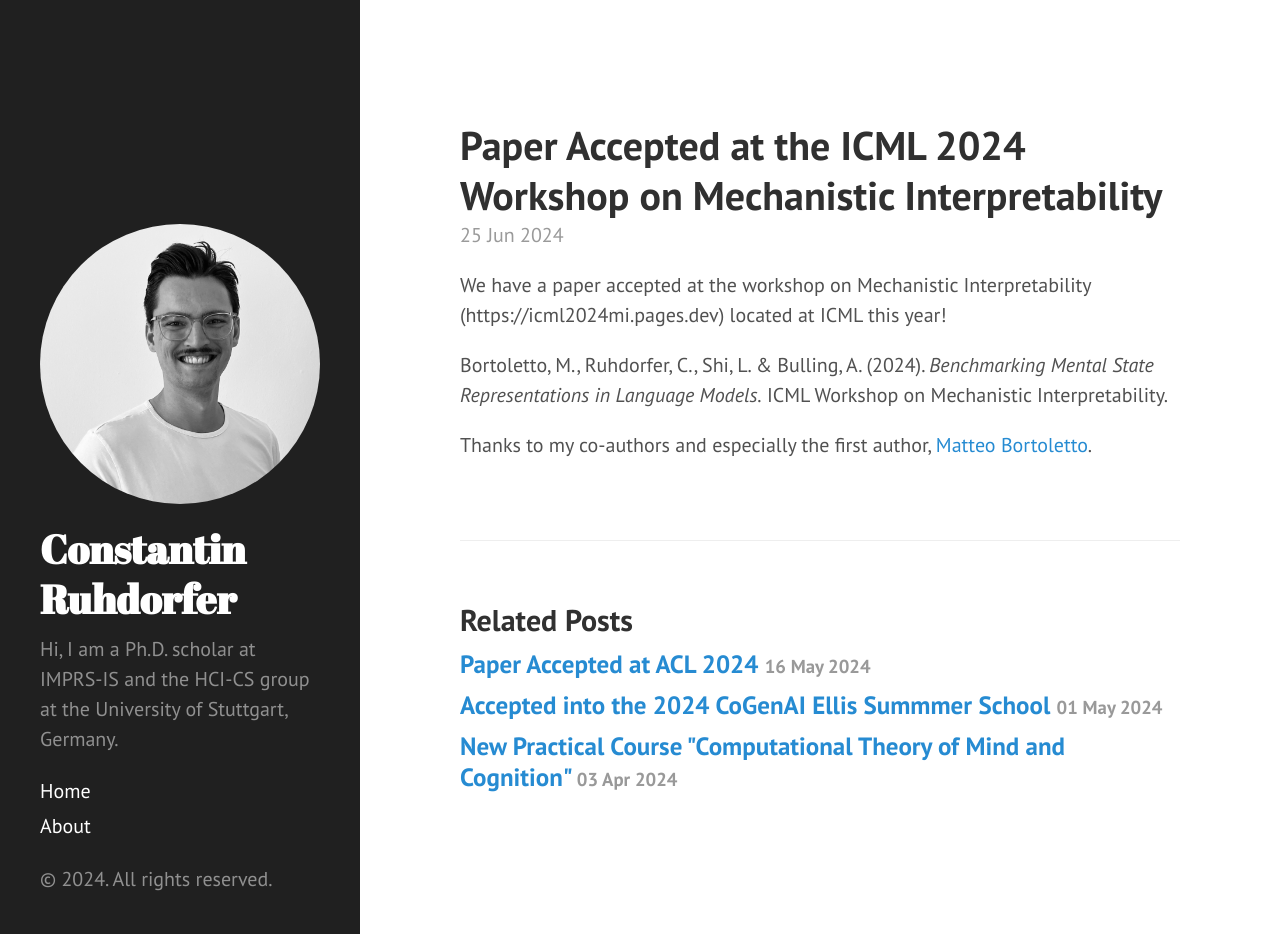
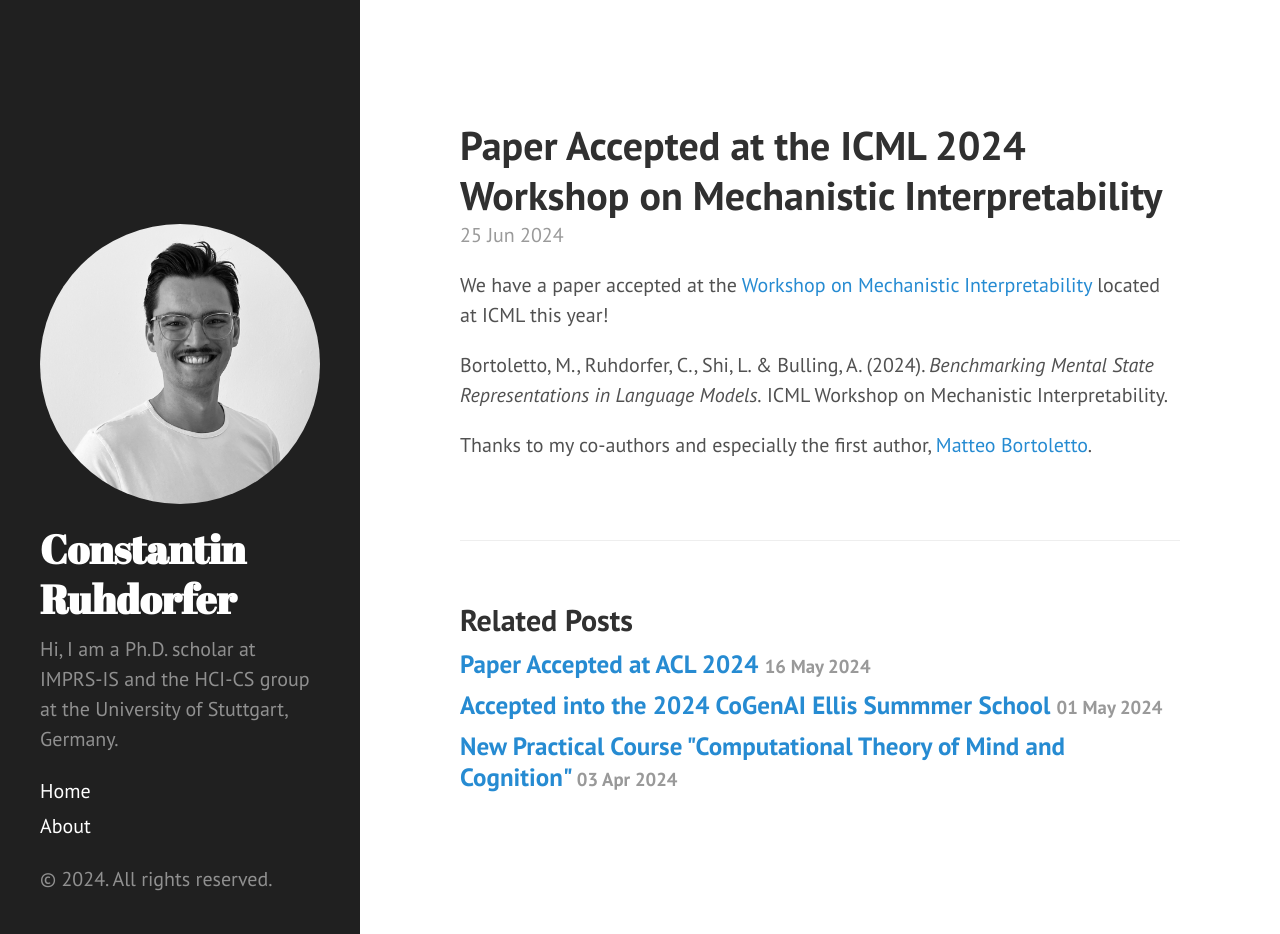
Before and after one commit to ConstantinRuhdorfer/constantinruhdorfer.github.io, a Jekyll site: the page built from _posts/2024-06-25-MIW_ICML.md, in a window 1280 px wide and 934 px high. Built offline with Jekyll 4.4.1, drawn with Linux system fonts in a browser that asks for light colours.

Commit message:
Update 2024-06-25-MIW_ICML.md

```diff
--- a/_posts/2024-06-25-MIW_ICML.md
+++ b/_posts/2024-06-25-MIW_ICML.md
@@ -3,7 +3,7 @@ layout: post
 title: Paper Accepted at the ICML 2024 Workshop on Mechanistic Interpretability
 ---
 
-We have a paper accepted at the workshop on Mechanistic Interpretability (https://icml2024mi.pages.dev) located at ICML this year!
+We have a paper accepted at the [Workshop on Mechanistic Interpretability](https://icml2024mi.pages.dev) located at ICML this year!
 
 Bortoletto, M., Ruhdorfer, C., Shi, L. & Bulling, A. (2024).
 *Benchmarking Mental State Representations in Language Models.*
```
